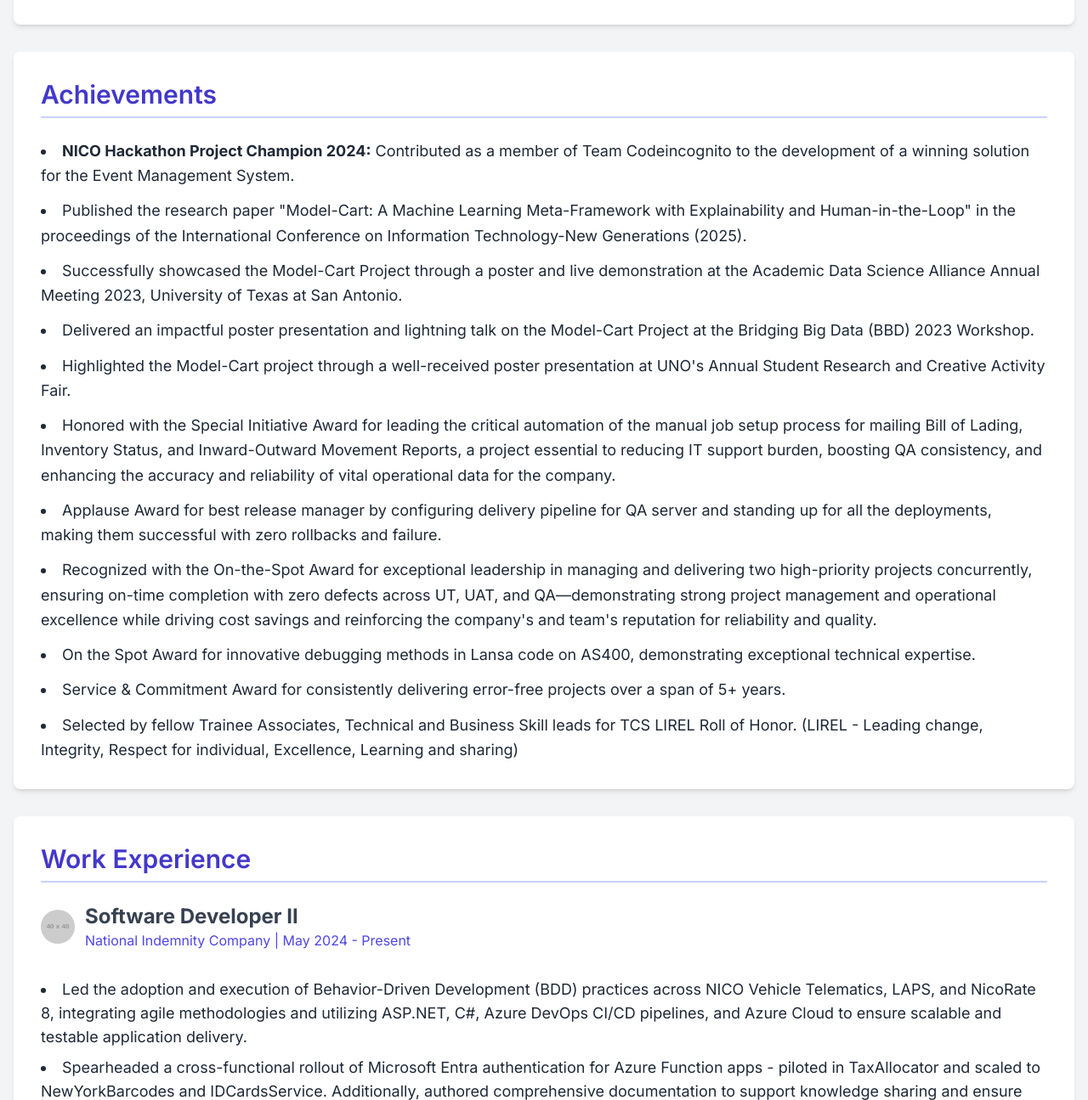
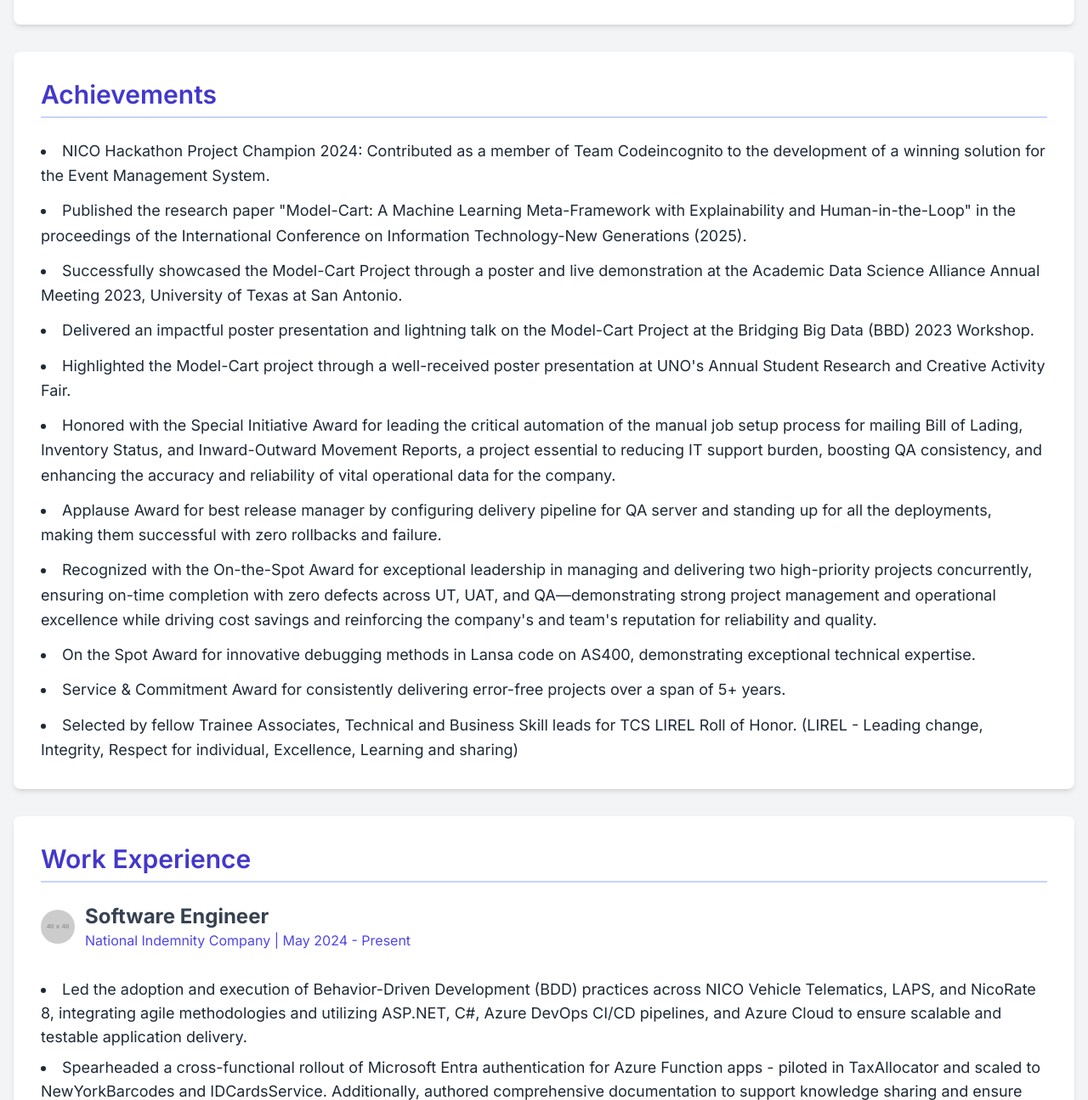
Before and after one commit to vidit009/vidit009.github.io, a website: page index.html in a window 1280 px wide. Shown: the part 645-1940 px from the top of the page at 85% size. Drawn offline with nearby package versions, Linux system fonts and the light colour scheme; placeholder pictures from the web are drawn by us.

Commit message:
Updating the role

```diff
--- a/index.html
+++ b/index.html
@@ -129,7 +129,7 @@
   <section id="achievements" class="bg-white p-8 rounded-lg shadow-md mb-8 transform hover:scale-[1.01] transition-transform duration-300 scroll-reveal">
     <h3 class="text-3xl font-semibold text-indigo-700 mb-6 border-b-2 border-indigo-200 pb-2">Achievements</h3>
     <ul class="list-disc list-inside space-y-3 text-lg leading-relaxed">
-      <li><strong>NICO Hackathon Project Champion 2024:</strong> Contributed as a member of Team Codeincognito to the development of a winning solution for the Event Management System.</li>
+      <li>NICO Hackathon Project Champion 2024: Contributed as a member of Team Codeincognito to the development of a winning solution for the Event Management System.</li>
       <li>Published the research paper "Model-Cart: A Machine Learning Meta-Framework with Explainability and Human-in-the-Loop" in the proceedings of the International Conference on Information Technology-New Generations (2025).</li>
       <li>Successfully showcased the Model-Cart Project through a poster and live demonstration at the Academic Data Science Alliance Annual Meeting 2023, University of Texas at San Antonio.</li>
       <li>Delivered an impactful poster presentation and lightning talk on the Model-Cart Project at the Bridging Big Data (BBD) 2023 Workshop.</li>
@@ -151,7 +151,7 @@
     <div class="mb-8 flex items-center">
       <img src="https://placehold.co/40x40/6366f1/ffffff?text=NICO" alt="National Indemnity Company Logo" class="w-10 h-10 rounded-full mr-3">
       <div>
-        <h4 class="text-2xl font-bold text-gray-700">Software Developer II</h4>
+        <h4 class="text-2xl font-bold text-gray-700">Software Engineer</h4>
         <p class="text-indigo-600">National Indemnity Company | May 2024 - Present</p>
       </div>
     </div>
```
